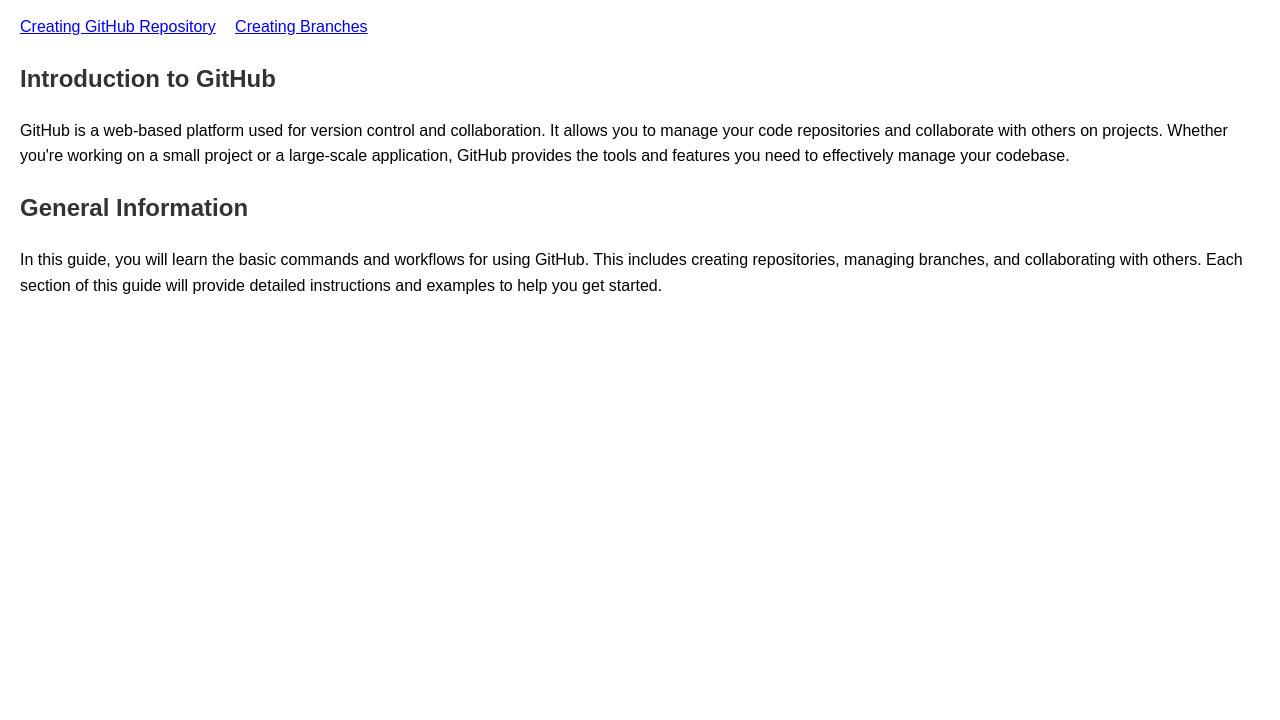
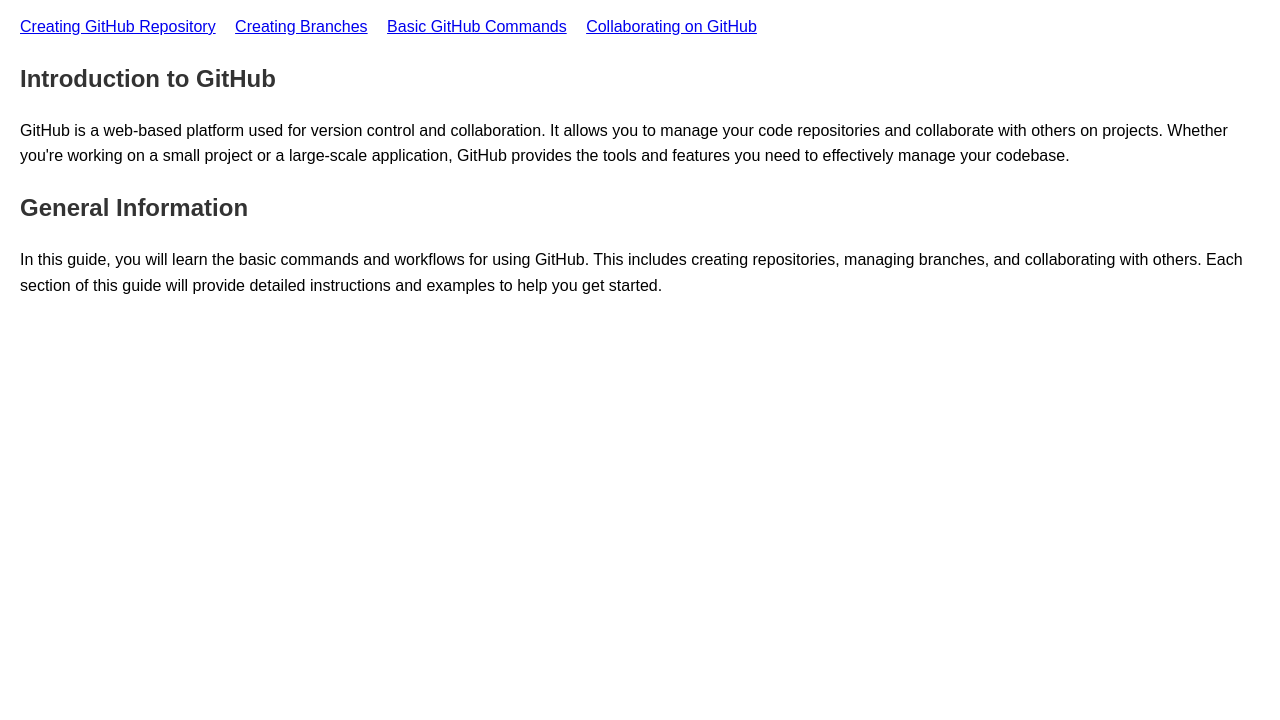
Before and after one commit to Manoj-Kumar-BV/GitHub-Steps, a plain HTML site: page home.html in a window 1280 px wide. Shown: the part 80-800 px from the top of the page. Drawn offline with Linux system fonts and the light colour scheme.

Commit message:
Home Page

```diff
--- a/home.html
+++ b/home.html
@@ -37,6 +37,8 @@
         <nav>
             <a href="creating-repository.html">Creating GitHub Repository</a>
             <a href="creating-branches.html">Creating Branches</a>
+            <a href="basic-commands.html">Basic GitHub Commands</a>
+            <a href="collaborating.html">Collaborating on GitHub</a>
             <!-- Add more links here as needed -->
         </nav>
     </header>
```
